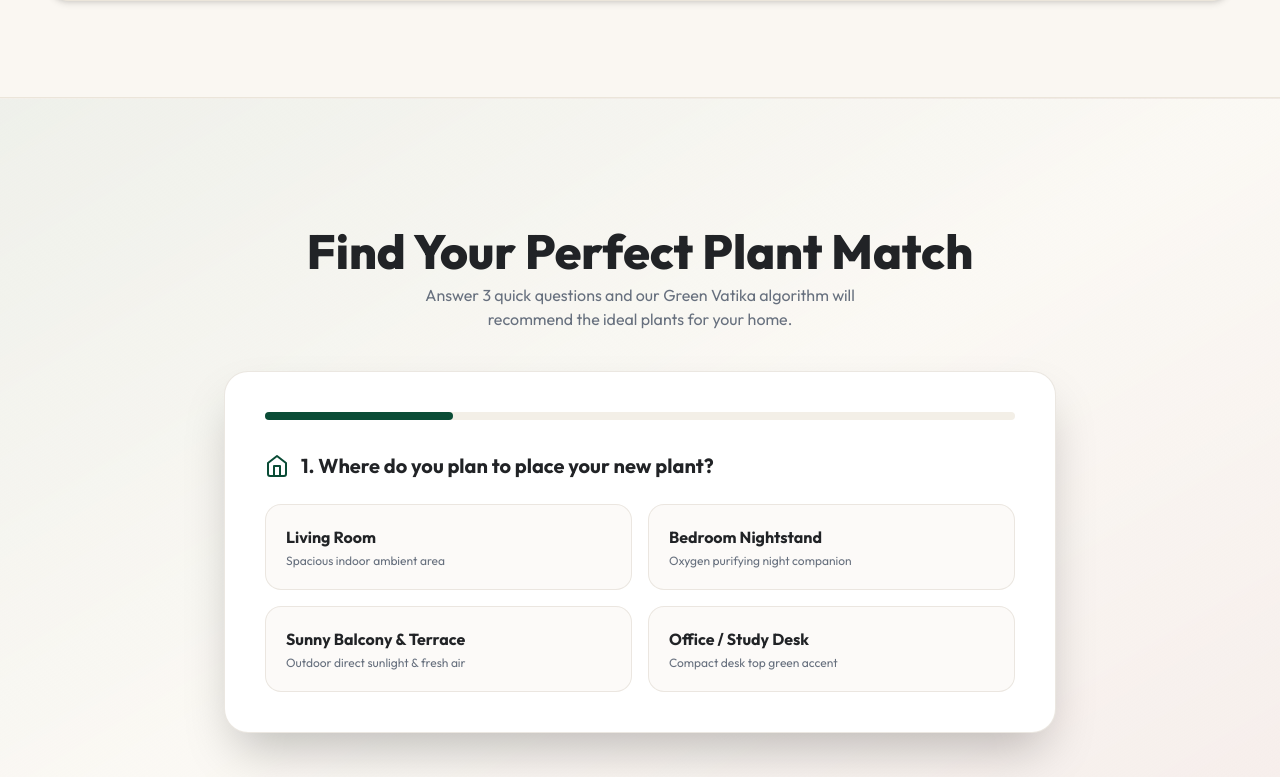
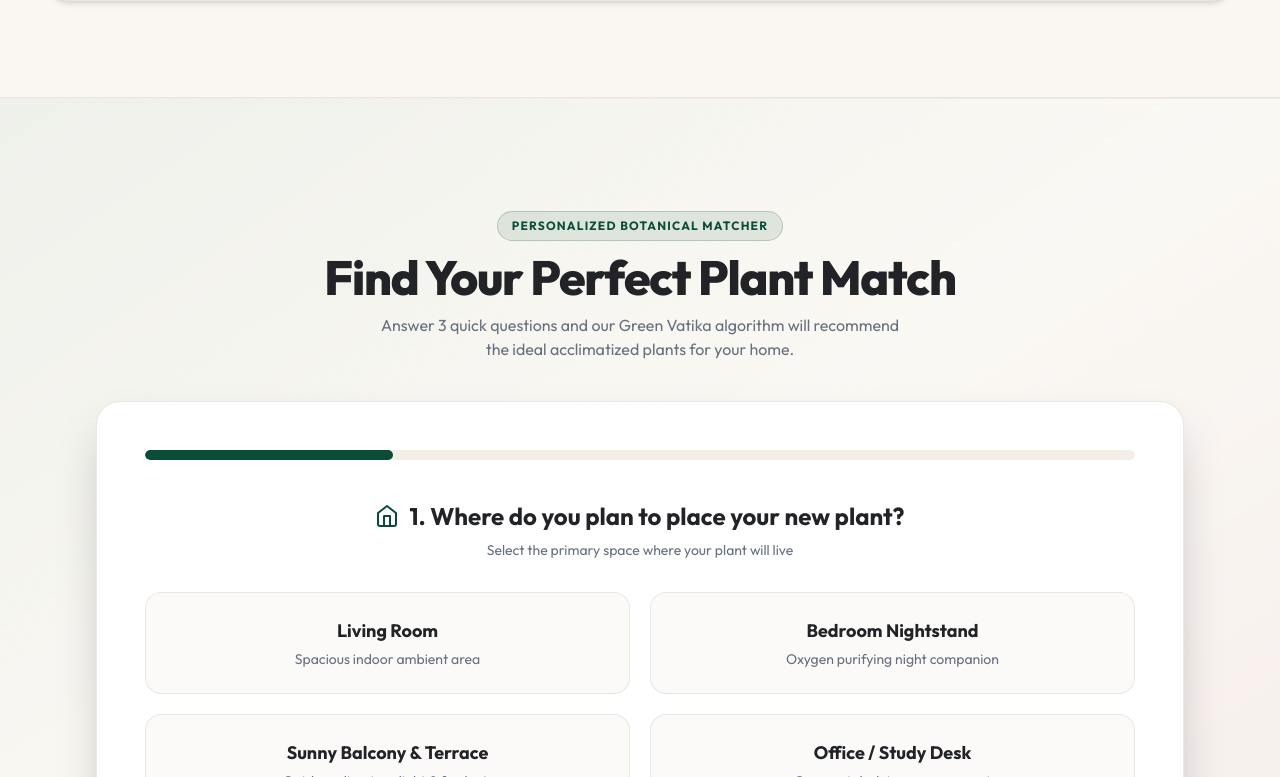
Before and after one commit to mysamargroup-boop/green-vatika, a React (Vite) app: page / in a window 1280 px wide. Shown: the part 8843-9620 px from the top of the page. Built offline with nearby package versions, Linux system fonts and the light colour scheme; a web font is replaced by a local one.

Commit message:
Enhance Plant Matcher: widen container, remove duplicate hero box, center headings and center retake button

```diff
--- a/src/components/PlantQuiz.tsx
+++ b/src/components/PlantQuiz.tsx
@@ -1,14 +1,15 @@
 import React, { useState } from 'react';
 import { Plant } from '../types/nursery';
 import { plantsData } from '../data/mockData';
-import { Leaf, ArrowRight, RotateCcw, CheckCircle2, Sun, Home, Shield, ShoppingCart } from 'lucide-react';
+import { RotateCcw, CheckCircle2, Sun, Home, Shield, ShoppingCart } from 'lucide-react';
 
 interface PlantQuizProps {
   onSelectPlant: (plant: Plant) => void;
   onAddToCart: (plant: Plant) => void;
+  isPageMode?: boolean;
 }
 
-export const PlantQuiz: React.FC<PlantQuizProps> = ({ onSelectPlant, onAddToCart }) => {
+export const PlantQuiz: React.FC<PlantQuizProps> = ({ onSelectPlant, onAddToCart, isPageMode = false }) => {
   const [step, setStep] = useState<number>(1);
   const [placement, setPlacement] = useState<string>('');
   const [light, setLight] = useState<string>('');
@@ -36,25 +37,27 @@ export const PlantQuiz: React.FC<PlantQuizProps> = ({ onSelectPlant, onAddToCart
     }).slice(0, 3);
   };
 
-  return (
-    <section id="section-quiz" className="py-24 md:py-32 bg-gradient-to-br from-primary/5 via-background to-accent/5 relative scroll-mt-20 border-y border-border/40">
-      <div className="container mx-auto px-4 md:px-8 max-w-4xl">
-        {/* Header - Strictly NO Capsule Pill Labels */}
-        <div className="text-center mb-10 space-y-2">
-          <h2 className="font-heading text-3xl sm:text-4xl md:text-5xl font-extrabold text-foreground">
+  const content = (
+    <div className="container mx-auto px-4 md:px-8 max-w-5xl lg:max-w-6xl">
+      {/* Header - Aligned Center */}
+      <div className="text-center mb-8 sm:mb-10 space-y-3">
+        <span className="text-xs font-bold uppercase tracking-widest text-primary bg-primary/10 px-3.5 py-1.5 rounded-full inline-block border border-primary/20">
+          Personalized Botanical Matcher
+        </span>
+        <h2 className="font-heading text-3xl sm:text-4xl md:text-5xl font-extrabold text-foreground tracking-tight">
           Find Your Perfect Plant Match
         </h2>
-          <p className="text-muted-foreground text-sm sm:text-base max-w-lg mx-auto px-4">
-            Answer 3 quick questions and our Green Vatika algorithm will recommend the ideal plants for your home.
+        <p className="text-muted-foreground text-sm sm:text-base max-w-xl mx-auto px-4 leading-relaxed">
+          Answer 3 quick questions and our Green Vatika algorithm will recommend the ideal acclimatized plants for your home.
         </p>
       </div>
 
-        {/* Quiz Box */}
-        <div className="bg-card rounded-3xl border border-border/80 shadow-2xl p-6 md:p-10 relative overflow-hidden">
+      {/* Quiz Box - Single Spacious Box */}
+      <div className="bg-card rounded-3xl border border-border/80 shadow-2xl p-6 sm:p-8 md:p-12 relative overflow-hidden">
         {/* Progress Bar */}
-          <div className="w-full bg-secondary rounded-full h-2 mb-8">
+        <div className="w-full bg-secondary rounded-full h-2.5 mb-8 sm:mb-10 overflow-hidden">
           <div
-              className="bg-primary h-2 rounded-full transition-all duration-500"
+            className="bg-primary h-2.5 rounded-full transition-all duration-500 ease-out"
             style={{ width: `${(step / 4) * 100}%` }}
           />
         </div>
@@ -62,14 +65,19 @@ export const PlantQuiz: React.FC<PlantQuizProps> = ({ onSelectPlant, onAddToCart
         {/* Question Step 1: Placement */}
         {step === 1 && (
           <div className="space-y-6 animate-in fade-in duration-300">
-              <div className="flex items-center gap-3">
-                <Home className="h-6 w-6 text-primary" />
-                <h3 className="font-heading text-xl font-bold text-foreground">
+            <div className="text-center space-y-2 mb-8">
+              <div className="flex flex-col sm:flex-row items-center justify-center gap-2 sm:gap-2.5 mx-auto">
+                <Home className="h-6 w-6 text-primary shrink-0" />
+                <h3 className="font-heading text-xl sm:text-2xl font-bold text-foreground text-center">
                   1. Where do you plan to place your new plant?
                 </h3>
               </div>
+              <p className="text-xs sm:text-sm text-muted-foreground">
+                Select the primary space where your plant will live
+              </p>
+            </div>
 
-              <div className="grid grid-cols-1 sm:grid-cols-2 gap-4">
+            <div className="grid grid-cols-1 sm:grid-cols-2 gap-4 sm:gap-5">
               {[
                 { id: 'living', title: 'Living Room', desc: 'Spacious indoor ambient area' },
                 { id: 'bedroom', title: 'Bedroom Nightstand', desc: 'Oxygen purifying night companion' },
@@ -82,12 +90,12 @@ export const PlantQuiz: React.FC<PlantQuizProps> = ({ onSelectPlant, onAddToCart
                     setPlacement(opt.id);
                     setStep(2);
                   }}
-                    className={`p-5 rounded-2xl border text-left transition-all hover:border-primary hover:shadow-md ${
-                      placement === opt.id ? 'border-primary bg-primary/10' : 'border-border/80 bg-secondary/30'
+                  className={`p-6 rounded-2xl border text-center transition-all hover:border-primary hover:shadow-md hover:scale-[1.01] ${
+                    placement === opt.id ? 'border-primary bg-primary/10 shadow-xs' : 'border-border/80 bg-secondary/30'
                   }`}
                 >
-                    <div className="font-bold text-foreground text-base mb-1">{opt.title}</div>
-                    <div className="text-xs text-muted-foreground">{opt.desc}</div>
+                  <div className="font-bold text-foreground text-base sm:text-lg mb-1">{opt.title}</div>
+                  <div className="text-xs sm:text-sm text-muted-foreground">{opt.desc}</div>
                 </button>
               ))}
             </div>
@@ -97,14 +105,19 @@ export const PlantQuiz: React.FC<PlantQuizProps> = ({ onSelectPlant, onAddToCart
         {/* Question Step 2: Sunlight */}
         {step === 2 && (
           <div className="space-y-6 animate-in fade-in duration-300">
-              <div className="flex items-center gap-3">
-                <Sun className="h-6 w-6 text-amber-500" />
-                <h3 className="font-heading text-xl font-bold text-foreground">
+            <div className="text-center space-y-2 mb-8">
+              <div className="flex flex-col sm:flex-row items-center justify-center gap-2 sm:gap-2.5 mx-auto">
+                <Sun className="h-6 w-6 text-amber-500 shrink-0" />
+                <h3 className="font-heading text-xl sm:text-2xl font-bold text-foreground text-center">
                   2. How much sunlight does that spot receive?
                 </h3>
               </div>
+              <p className="text-xs sm:text-sm text-muted-foreground">
+                Natural sunlight determines which botanical species will thrive
+              </p>
+            </div>
 
-              <div className="grid grid-cols-1 sm:grid-cols-3 gap-4">
+            <div className="grid grid-cols-1 sm:grid-cols-3 gap-4 sm:gap-5">
               {[
                 { id: 'direct', title: 'Direct Sunlight', desc: '6+ hours of full sun' },
                 { id: 'bright', title: 'Bright Indirect Light', desc: 'Near large window, bright shade' },
@@ -116,12 +129,12 @@ export const PlantQuiz: React.FC<PlantQuizProps> = ({ onSelectPlant, onAddToCart
                     setLight(opt.id);
                     setStep(3);
                   }}
-                    className={`p-5 rounded-2xl border text-left transition-all hover:border-primary hover:shadow-md ${
-                      light === opt.id ? 'border-primary bg-primary/10' : 'border-border/80 bg-secondary/30'
+                  className={`p-6 rounded-2xl border text-center transition-all hover:border-primary hover:shadow-md hover:scale-[1.01] ${
+                    light === opt.id ? 'border-primary bg-primary/10 shadow-xs' : 'border-border/80 bg-secondary/30'
                   }`}
                 >
-                    <div className="font-bold text-foreground text-base mb-1">{opt.title}</div>
-                    <div className="text-xs text-muted-foreground">{opt.desc}</div>
+                  <div className="font-bold text-foreground text-base sm:text-lg mb-1">{opt.title}</div>
+                  <div className="text-xs sm:text-sm text-muted-foreground">{opt.desc}</div>
                 </button>
               ))}
             </div>
@@ -131,14 +144,19 @@ export const PlantQuiz: React.FC<PlantQuizProps> = ({ onSelectPlant, onAddToCart
         {/* Question Step 3: Care Effort */}
         {step === 3 && (
           <div className="space-y-6 animate-in fade-in duration-300">
-              <div className="flex items-center gap-3">
-                <Shield className="h-6 w-6 text-emerald-600" />
-                <h3 className="font-heading text-xl font-bold text-foreground">
+            <div className="text-center space-y-2 mb-8">
+              <div className="flex flex-col sm:flex-row items-center justify-center gap-2 sm:gap-2.5 mx-auto">
+                <Shield className="h-6 w-6 text-emerald-600 shrink-0" />
+                <h3 className="font-heading text-xl sm:text-2xl font-bold text-foreground text-center">
                   3. What is your gardening experience / effort level?
                 </h3>
               </div>
+              <p className="text-xs sm:text-sm text-muted-foreground">
+                We will match varieties suited to your daily watering routine
+              </p>
+            </div>
 
-              <div className="grid grid-cols-1 sm:grid-cols-2 gap-4">
+            <div className="grid grid-cols-1 sm:grid-cols-2 gap-4 sm:gap-5">
               {[
                 { id: 'easy', title: 'Beginner / Hard-to-Kill', desc: 'Water once a week, low effort' },
                 { id: 'moderate', title: 'Gardening Enthusiast', desc: 'Happy to mist, prune & fertilize' },
@@ -149,12 +167,12 @@ export const PlantQuiz: React.FC<PlantQuizProps> = ({ onSelectPlant, onAddToCart
                     setEffort(opt.id);
                     setStep(4);
                   }}
-                    className={`p-5 rounded-2xl border text-left transition-all hover:border-primary hover:shadow-md ${
-                      effort === opt.id ? 'border-primary bg-primary/10' : 'border-border/80 bg-secondary/30'
+                  className={`p-6 rounded-2xl border text-center transition-all hover:border-primary hover:shadow-md hover:scale-[1.01] ${
+                    effort === opt.id ? 'border-primary bg-primary/10 shadow-xs' : 'border-border/80 bg-secondary/30'
                   }`}
                 >
-                    <div className="font-bold text-foreground text-base mb-1">{opt.title}</div>
-                    <div className="text-xs text-muted-foreground">{opt.desc}</div>
+                  <div className="font-bold text-foreground text-base sm:text-lg mb-1">{opt.title}</div>
+                  <div className="text-xs sm:text-sm text-muted-foreground">{opt.desc}</div>
                 </button>
               ))}
             </div>
@@ -164,63 +182,94 @@ export const PlantQuiz: React.FC<PlantQuizProps> = ({ onSelectPlant, onAddToCart
         {/* Step 4: Results */}
         {step === 4 && (
           <div className="space-y-6 animate-in fade-in duration-300">
-              <div className="flex items-center justify-between">
-                <div>
-                  <h3 className="font-heading text-2xl font-extrabold text-foreground flex items-center gap-2">
-                    <CheckCircle2 className="h-6 w-6 text-primary" /> Here Are Your Top Recommended Matches!
+            {/* Heading Aligned Center */}
+            <div className="text-center space-y-2 mb-8">
+              <div className="flex flex-col sm:flex-row items-center justify-center gap-2 sm:gap-2.5 mx-auto">
+                <CheckCircle2 className="h-7 w-7 text-primary shrink-0" />
+                <h3 className="font-heading text-2xl sm:text-3xl font-extrabold text-foreground text-center">
+                  Here Are Your Top Recommended Matches!
                 </h3>
-                  <p className="text-sm text-muted-foreground mt-1">
-                    Based on your light & care preferences, these plants will thrive in your space.
+              </div>
+              <p className="text-sm sm:text-base text-muted-foreground max-w-xl mx-auto leading-relaxed">
+                Based on your light & care preferences, these nursery-grown species will thrive effortlessly in your space.
               </p>
             </div>
-                <button
-                  onClick={resetQuiz}
-                  className="flex items-center gap-1.5 px-4 py-2 rounded-full border border-border text-xs font-bold text-muted-foreground hover:text-foreground hover:bg-secondary"
-                >
-                  <RotateCcw className="h-3.5 w-3.5" /> Retake Quiz
-                </button>
-              </div>
 
-              <div className="grid grid-cols-1 sm:grid-cols-3 gap-6 pt-4">
+            {/* Matched Plant Cards */}
+            <div className="grid grid-cols-1 sm:grid-cols-3 gap-6 pt-2">
               {getMatchedPlants().map((plant) => (
                 <div
                   key={plant.id}
-                    className="bg-secondary/30 rounded-2xl border border-border/80 p-4 flex flex-col justify-between hover:border-primary transition-all"
+                  className="bg-secondary/30 rounded-2xl border border-border/80 p-5 flex flex-col justify-between hover:border-primary hover:shadow-lg transition-all group"
                 >
                   <div>
+                    <div className="relative overflow-hidden rounded-xl mb-4 aspect-square bg-card">
                       <img
                         src={plant.image}
                         alt={plant.name}
-                        className="w-full aspect-square object-cover rounded-xl mb-3"
+                        className="w-full h-full object-cover group-hover:scale-105 transition-transform duration-500"
                       />
-                      <h4 className="font-bold text-base text-foreground line-clamp-1">{plant.name}</h4>
-                      <p className="text-xs text-muted-foreground line-clamp-2 mt-1">{plant.description}</p>
+                      {plant.originalPrice && plant.originalPrice > plant.price && (
+                        <span className="absolute top-2.5 left-2.5 bg-rose-500 text-white text-[10px] font-black px-2 py-0.5 rounded-full shadow-xs uppercase tracking-wider">
+                          Save {Math.round(((plant.originalPrice - plant.price) / plant.originalPrice) * 100)}%
+                        </span>
+                      )}
+                    </div>
+                    <h4 className="font-bold text-base sm:text-lg text-foreground line-clamp-1">{plant.name}</h4>
+                    <p className="text-xs sm:text-sm text-muted-foreground line-clamp-2 mt-1 leading-relaxed">
+                      {plant.description}
+                    </p>
                   </div>
 
-                    <div className="mt-4 pt-3 border-t border-border/60 flex items-center justify-between">
-                      <span className="font-extrabold text-foreground text-lg">₹{plant.price}</span>
+                  <div className="mt-5 pt-4 border-t border-border/60 flex items-center justify-between">
+                    <div className="flex items-baseline gap-1.5">
+                      <span className="font-extrabold text-foreground text-xl">₹{plant.price}</span>
+                      {plant.originalPrice && (
+                        <span className="text-xs text-muted-foreground line-through">₹{plant.originalPrice}</span>
+                      )}
+                    </div>
                     <div className="flex items-center gap-2">
                       <button
                         onClick={() => onSelectPlant(plant)}
-                          className="px-3 py-1.5 rounded-full bg-secondary text-xs font-bold hover:bg-primary/20"
+                        className="px-3.5 py-1.5 rounded-full bg-secondary text-xs font-bold text-foreground hover:bg-primary/20 transition-colors"
                       >
                         View
                       </button>
                       <button
                         onClick={() => onAddToCart(plant)}
-                          className="p-2 rounded-full bg-primary text-white hover:bg-primary/90"
+                        className="p-2.5 rounded-full bg-primary text-white hover:bg-primary/90 transition-transform active:scale-95 shadow-xs"
+                        aria-label={`Add ${plant.name} to cart`}
                       >
-                          <ShoppingCart className="h-3.5 w-3.5" />
+                        <ShoppingCart className="h-4 w-4" />
                       </button>
                     </div>
                   </div>
                 </div>
               ))}
             </div>
+
+            {/* Retake Quiz Centered */}
+            <div className="flex justify-center items-center pt-8 border-t border-border/60 mt-8">
+              <button
+                onClick={resetQuiz}
+                className="inline-flex items-center justify-center gap-2 px-6 py-3 rounded-full border border-border bg-card hover:bg-secondary text-sm font-bold text-foreground shadow-xs hover:border-primary transition-all hover:scale-105"
+              >
+                <RotateCcw className="h-4 w-4 text-primary" /> Retake Plant Matcher Quiz
+              </button>
+            </div>
           </div>
         )}
       </div>
     </div>
+  );
+
+  if (isPageMode) {
+    return <div id="section-quiz" className="w-full">{content}</div>;
+  }
+
+  return (
+    <section id="section-quiz" className="py-20 md:py-28 bg-gradient-to-br from-primary/5 via-background to-accent/5 relative scroll-mt-20 border-y border-border/40">
+      {content}
     </section>
   );
 };
```
Also changed, not shown: src/pages/QuizPage.tsx (+6 -20 lines), 1 other file (tests, documents, lock files or other folders). Lines whose indentation alone changed are shown as unchanged.
